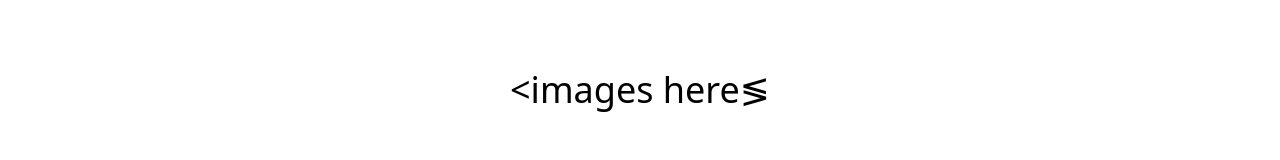
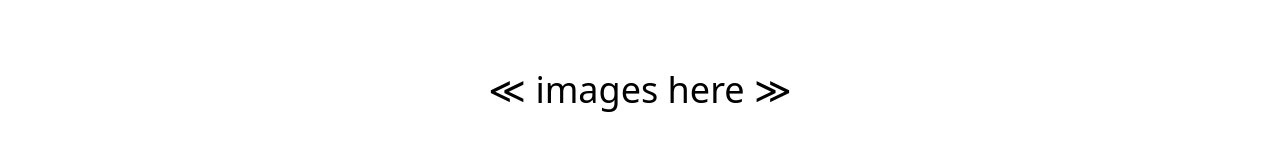
Before and after one commit to Algan-ops/exo_OH, a website: page index.html in a window 1280 px wide. Shown: the part 398-558 px from the top of the page. Drawn offline with Linux system fonts and the light colour scheme.

Commit message:
fuuuuuuuusioonnnnnnnnnnnnnn

```diff
--- a/index.html
+++ b/index.html
@@ -27,7 +27,7 @@
         <li class="bg-[#F4F2F0] py-2 px-3 rounded-3xl">Design Systems</li>
     </ul>
 
-    <h2 class="flex justify-center mt-24 text-4xl">&lt;images here&lg;</h2>
+    <h2 class="flex justify-center mt-24 text-4xl">&ll; images here &gg;</h2>
 
     <h2 class="flex justify-center text-3xl mt-16">Let's work together.</h2>
 
@@ -60,6 +60,5 @@
     </div>
 
 </div>
-
 </body>
 </html>
```
